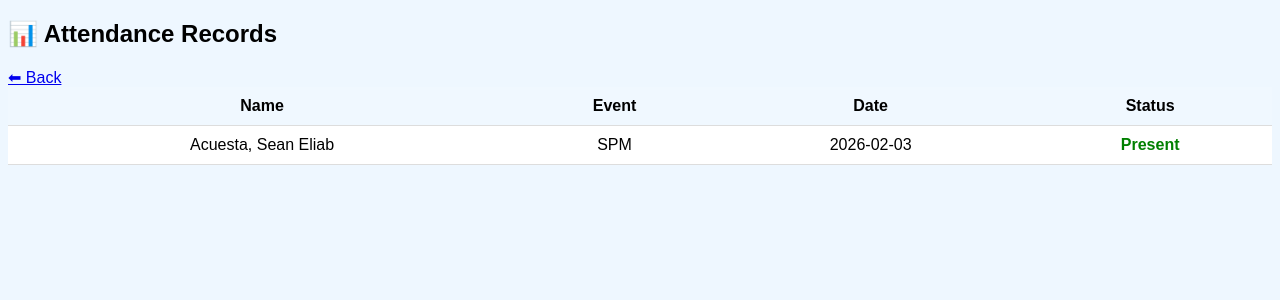
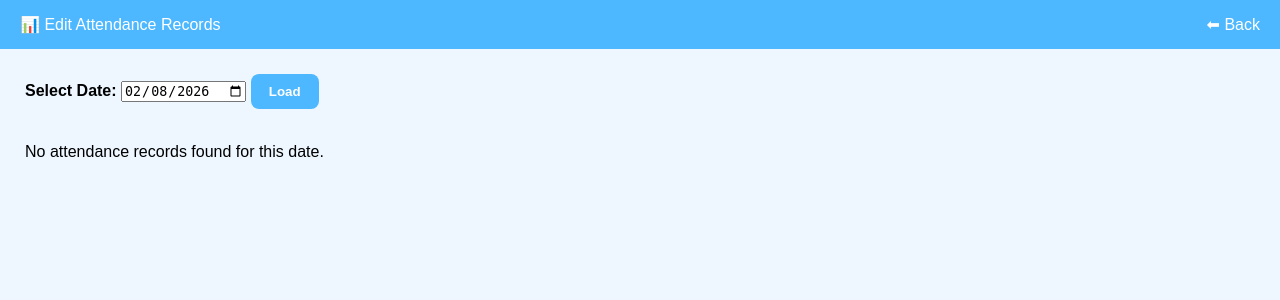
Before and after one commit to arjcrentoria/Glaciers, a PHP site: page /records.php in a window 1280 px wide. Shown: the top 300 px of the page. Run offline with PHP 8.4, Linux system fonts and the light colour scheme; the visitor is signed in with stand-in values (Sample User, id 1); data comes from the database, SQL or seed files in the repository.

Commit message:
Updated records page

```diff
--- a/records.php
+++ b/records.php
@@ -7,54 +7,166 @@ if (!isset($_SESSION["role"])) {
     exit;
 }
 
-$records = $conn->query("
-    SELECT m.full_name, e.event_name, e.event_date, a.present
+$date = $_GET["date"] ?? date("Y-m-d");
+
+/* MEMBERS */
+$members = $conn->query("
+    SELECT id, full_name
+    FROM members
+    ORDER BY full_name
+")->fetchAll(PDO::FETCH_ASSOC);
+
+/* EVENTS ON SELECTED DATE */
+$events = $conn->prepare("
+    SELECT id, event_name
+    FROM events
+    WHERE event_date = ?
+    ORDER BY event_name
+");
+$events->execute([$date]);
+$events = $events->fetchAll(PDO::FETCH_ASSOC);
+
+/* EXISTING ATTENDANCE */
+$attendance = [];
+$stmt = $conn->prepare("
+    SELECT member_id, event_id, present
     FROM attendance a
-    JOIN members m ON m.id = a.member_id
     JOIN events e ON e.id = a.event_id
-    ORDER BY e.event_date DESC
-")->fetchAll(PDO::FETCH_ASSOC);
+    WHERE e.event_date = ?
+");
+$stmt->execute([$date]);
+foreach ($stmt as $row) {
+    $attendance[$row["event_id"]][$row["member_id"]] = $row["present"];
+}
+
+/* SAVE CHANGES */
+if ($_SERVER["REQUEST_METHOD"] === "POST") {
+
+    foreach ($_POST["attendance"] ?? [] as $event_id => $members_data) {
+
+        foreach ($members_data as $member_id => $value) {
+
+            $present = $value == "1" ? 1 : 0;
+
+            $stmt = $conn->prepare("
+                UPDATE attendance
+                SET present = ?
+                WHERE event_id = ? AND member_id = ?
+            ");
+            $stmt->execute([$present, $event_id, $member_id]);
+        }
+    }
+
+    $success = "Attendance updated successfully!";
+}
 ?>
 
 <!DOCTYPE html>
 <html>
 <head>
 <meta charset="UTF-8">
-<title>Attendance Records</title>
+<title>Edit Attendance Records</title>
+
 <style>
-body { font-family: Arial; background:#eef7ff; }
-table { width:100%; border-collapse:collapse; background:white; }
-th, td { padding:10px; border-bottom:1px solid #ddd; text-align:center; }
-th { background:#f0f8ff; }
-.present { color:green; font-weight:bold; }
-.absent { color:red; }
+body {
+    font-family: Arial;
+    background:#eef7ff;
+    margin:0;
+}
+.header {
+    background:#4db8ff;
+    padding:15px 20px;
+    color:white;
+    display:flex;
+    justify-content:space-between;
+}
+.container {
+    padding:25px;
+}
+table {
+    width:100%;
+    border-collapse:collapse;
+    background:white;
+}
+th, td {
+    padding:10px;
+    border-bottom:1px solid #ddd;
+    text-align:center;
+}
+th {
+    background:#f0f8ff;
+}
+button {
+    padding:10px 18px;
+    border:none;
+    background:#4db8ff;
+    color:white;
+    border-radius:8px;
+    font-weight:bold;
+    cursor:pointer;
+}
+.success {
+    color:green;
+    margin-bottom:10px;
+}
 </style>
 </head>
 
 <body>
 
-<h2>📊 Attendance Records</h2>
-<a href="attendance.php">⬅ Back</a>
+<div class="header">
+    <div>📊 Edit Attendance Records</div>
+    <a href="attendance.php" style="color:white;text-decoration:none;">⬅ Back</a>
+</div>
+
+<div class="container">
+
+<?php if (isset($success)) echo "<div class='success'>$success</div>"; ?>
+
+<form method="get">
+    <label><strong>Select Date:</strong></label>
+    <input type="date" name="date" value="<?= $date ?>">
+    <button type="submit">Load</button>
+</form>
+
+<br>
+
+<?php if ($events): ?>
+<form method="post">
 
 <table>
 <tr>
     <th>Name</th>
-    <th>Event</th>
-    <th>Date</th>
-    <th>Status</th>
+    <?php foreach ($events as $e): ?>
+        <th><?= htmlspecialchars($e["event_name"]) ?></th>
+    <?php endforeach; ?>
 </tr>
 
-<?php foreach ($records as $r): ?>
+<?php foreach ($members as $m): ?>
 <tr>
-    <td><?= htmlspecialchars($r["full_name"]) ?></td>
-    <td><?= htmlspecialchars($r["event_name"]) ?></td>
-    <td><?= htmlspecialchars($r["event_date"]) ?></td>
-    <td class="<?= $r["present"] ? 'present' : 'absent' ?>">
-        <?= $r["present"] ? "Present" : "Absent" ?>
-    </td>
+    <td><?= htmlspecialchars($m["full_name"]) ?></td>
+
+    <?php foreach ($events as $e): ?>
+        <td>
+            <input type="checkbox"
+                   name="attendance[<?= $e['id'] ?>][<?= $m['id'] ?>]"
+                   value="1"
+                   <?= !empty($attendance[$e["id"]][$m["id"]]) ? "checked" : "" ?>>
+        </td>
+    <?php endforeach; ?>
 </tr>
 <?php endforeach; ?>
+
 </table>
 
+<br>
+<button type="submit">Save Changes</button>
+
+</form>
+<?php else: ?>
+<p>No attendance records found for this date.</p>
+<?php endif; ?>
+
+</div>
 </body>
 </html>
```
